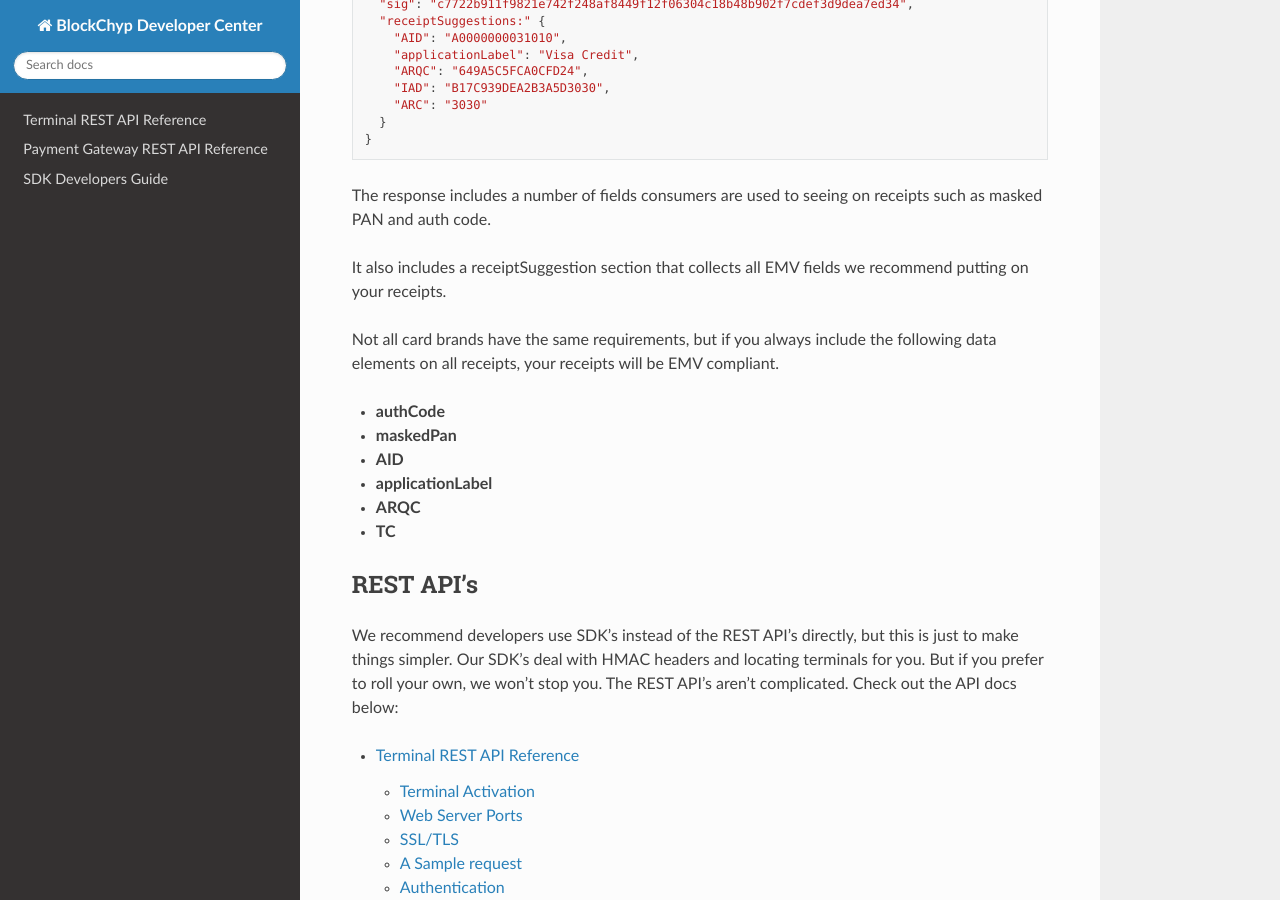
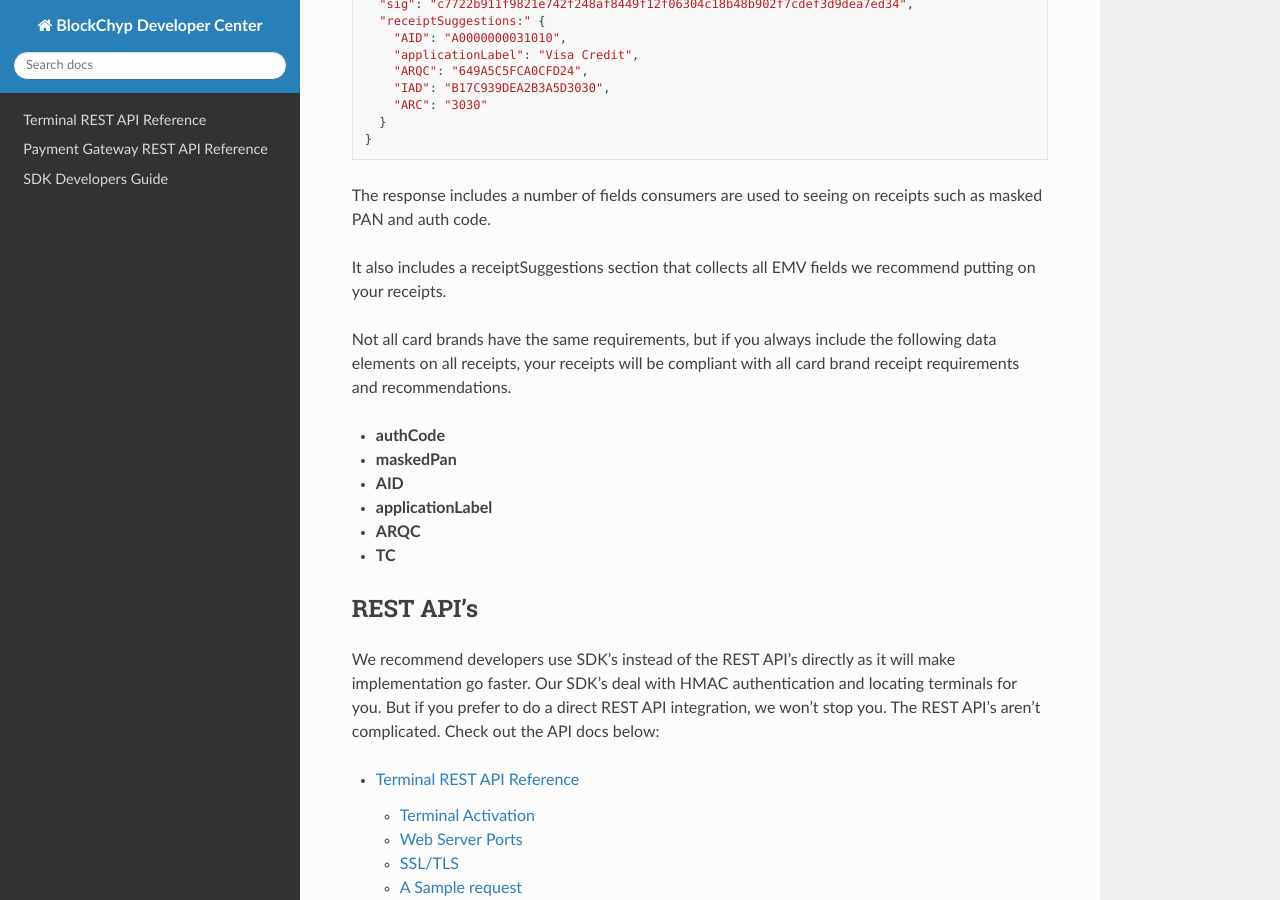
Before and after one commit to blockchyp/developer-docs, a Sphinx documentation site: the page built from docs/index.rst, in a window 1280 px wide and 900 px high, scrolled down 1091 px. Built offline with Sphinx 7.4.7 and the Read the Docs theme 2.0.0, drawn with Linux system fonts in a browser that asks for light colours; some of the changed text lies outside the part shown.

Commit message:
Fixed a pile of typos.

```diff
--- a/docs/index.rst
+++ b/docs/index.rst
@@ -12,7 +12,7 @@ Getting Started
 ---------------------
 
 To get started with BlockChyp, sign up for a developer account on the
-`BlockChyp Web Site <https://github.com/blockchyp/blockchyp-go>`_ and order a
+`BlockChyp Web Site <https://www.blockchyp.com>`_ and order a
 BlockChyp Developer Kit.  The kit will include a fully functioning payment terminal,
 along with chip, mag stripe, and gift card test cards.
 
@@ -66,11 +66,12 @@ here as JSON:
 The response includes a number of fields consumers are used to seeing on receipts
 such as masked PAN and auth code.
 
-It also includes a receiptSuggestion section that collects all EMV fields
+It also includes a receiptSuggestions section that collects all EMV fields
 we recommend putting on your receipts.
 
 Not all card brands have the same requirements, but if you always include the
-following data elements on all receipts, your receipts will be EMV compliant.
+following data elements on all receipts, your receipts will be compliant with
+all card brand receipt requirements and recommendations.
 
 - **authCode**
 - **maskedPan**
@@ -82,9 +83,9 @@ following data elements on all receipts, your receipts will be EMV compliant.
 REST API's
 ----------
 
-We recommend developers use SDK's instead of the REST API's directly, but this is
-just to make things simpler.  Our SDK's deal with HMAC headers and locating
-terminals for you.  But if you prefer to roll your own, we won't stop you.
+We recommend developers use SDK's instead of the REST API's directly as it will
+make implementation go faster.  Our SDK's deal with HMAC authentication and locating
+terminals for you.  But if you prefer to do a direct REST API integration, we won't stop you.
 The REST API's aren't complicated.  Check out the API docs below:
 
 .. toctree::
```
Also changed, not shown: other parts of docs/index.rst (+3 -3 lines), docs/rest-api/gateway/index.rst (+17 -21 lines), docs/rest-api/terminal/index.rst (+4 -4 lines).
